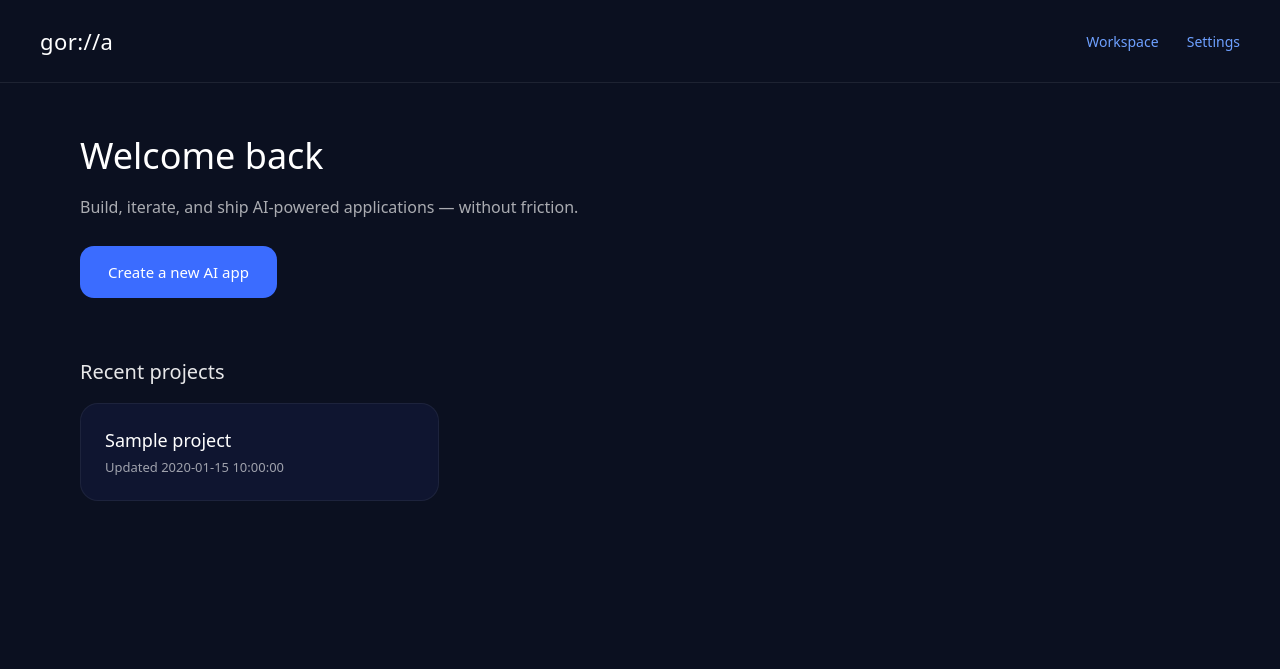
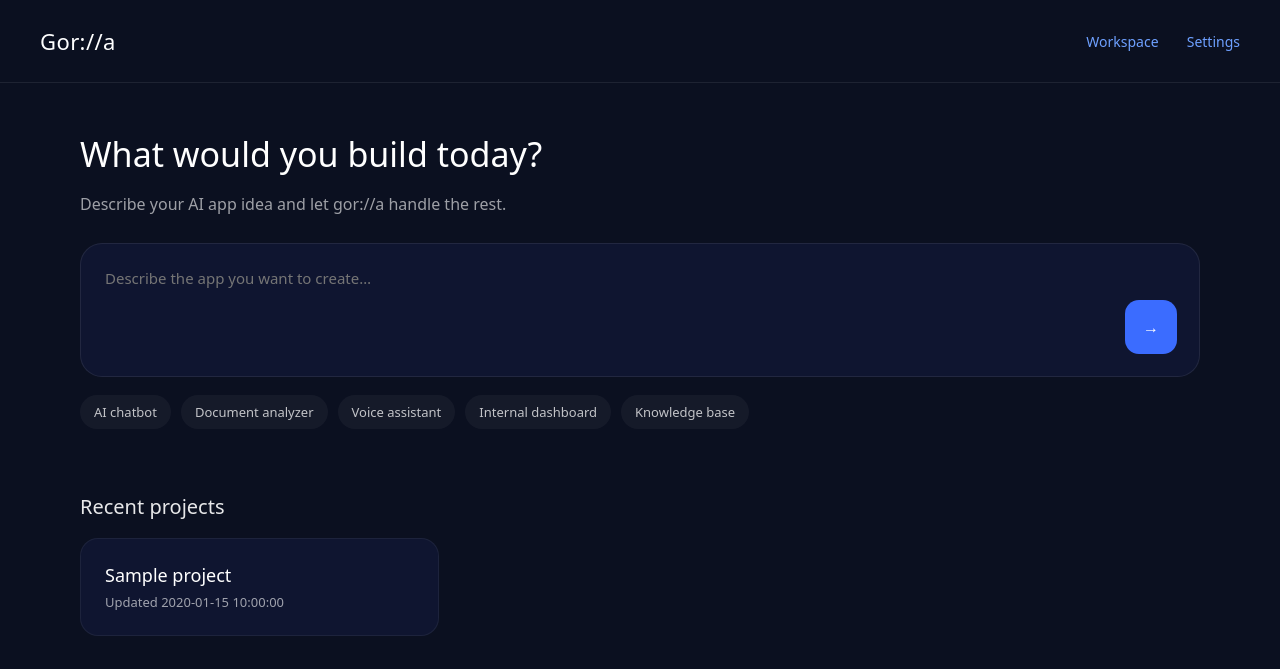
Before and after one commit to gorillabuilder-code/Gorilla-builder, a FastAPI app: template frontend/templates/dashboard/dashboard.html in a window 1280 px wide. Shown: the top 669 px of the page. Run offline with FastAPI, Linux system fonts and the light colour scheme; the template is opened without the code that fills it: most values are stand-ins (such as "Sample title", 1, 10 or a date in 2020); parts of the project's set-up code (start-up, migrations or seed data) failed here and were passed over; some web fonts are replaced.

Commit message:
Update dashboard.html

```diff
--- a/frontend/templates/dashboard/dashboard.html
+++ b/frontend/templates/dashboard/dashboard.html
@@ -52,31 +52,77 @@
       padding: 48px 40px;
     }
 
-    .hero {
-      margin-bottom: 48px;
+    /* ---------- BUILDER PROMPT ---------- */
+
+    .builder {
+      margin-bottom: 64px;
     }
 
-    .hero h1 {
-      font-size: 36px;
+    .builder h1 {
+      font-size: 34px;
       font-weight: 400;
       margin: 0 0 10px;
     }
 
-    .hero p {
+    .builder p {
       font-size: 16px;
-      opacity: 0.65;
+      opacity: 0.6;
       margin-bottom: 28px;
     }
 
-    .cta {
-      display: inline-block;
-      padding: 16px 28px;
+    .builder-box {
+      background: #0f1530;
+      border: 1px solid rgba(255,255,255,0.08);
+      border-radius: 22px;
+      padding: 22px;
+      display: flex;
+      gap: 16px;
+      align-items: flex-start;
+    }
+
+    .builder-box textarea {
+      flex: 1;
+      background: transparent;
+      border: none;
+      color: #fff;
+      font-size: 15px;
+      resize: none;
+      min-height: 88px;
+      outline: none;
+    }
+
+    .builder-box button {
       background: #3b6cff;
-      color: #fff;
+      border: none;
+      color: white;
       border-radius: 14px;
-      text-decoration: none;
-      font-size: 15px;
+      padding: 16px 18px;
+      cursor: pointer;
+      font-size: 16px;
+      align-self: flex-end;
     }
+
+    .ideas {
+      margin-top: 18px;
+      display: flex;
+      gap: 10px;
+      flex-wrap: wrap;
+    }
+
+    .idea {
+      padding: 8px 14px;
+      border-radius: 999px;
+      background: rgba(255,255,255,0.06);
+      font-size: 13px;
+      cursor: pointer;
+      opacity: 0.75;
+    }
+
+    .idea:hover {
+      opacity: 1;
+    }
+
+    /* ---------- PROJECTS ---------- */
 
     .section {
       margin-top: 60px;
@@ -130,7 +176,7 @@
 <body>
 
 <header>
-  <div class="logo">gor://a</div>
+  <div class="logo">Gor://a</div>
   <nav>
     <a href="/workspace">Workspace</a>
     <a href="/settings">Settings</a>
@@ -138,30 +184,46 @@
 </header>
 
 <main>
-  <section class="hero">
-    <h1>Welcome back{% if user %}, {{ user.email }}{% endif %}</h1>
-    <p>
-      Build, iterate, and ship AI-powered applications — without friction.
-    </p>
-    <a class="cta" href="/builder/new">Create a new AI app</a>
+
+  <!-- AI BUILDER PROMPT -->
+  <section class="builder">
+    <h1>What would you build today?</h1>
+    <p>Describe your AI app idea and let gor://a handle the rest.</p>
+
+    <form method="post" action="/projects/create">
+      <div class="builder-box">
+        <textarea name="name" placeholder="Describe the app you want to create…" required></textarea>
+        <button type="submit">→</button>
+      </div>
+    </form>
+
+    <div class="ideas">
+      <div class="idea">AI chatbot</div>
+      <div class="idea">Document analyzer</div>
+      <div class="idea">Voice assistant</div>
+      <div class="idea">Internal dashboard</div>
+      <div class="idea">Knowledge base</div>
+    </div>
   </section>
 
+  <!-- RECENT PROJECTS -->
   <section class="section">
     <h2>Recent projects</h2>
 
     <div class="projects">
       {% for project in projects %}
-        <div class="project" onclick="location.href='/projects/{{ project.id }}'">
+        <div class="project" onclick="location.href='/projects/{{ project.id }}/editor'">
           <h3>{{ project.name }}</h3>
           <p>Updated {{ project.updated_at }}</p>
         </div>
       {% else %}
         <div class="empty">
-          No projects yet. Create your first AI app.
+          No projects yet. Start by describing what you want to build.
         </div>
       {% endfor %}
     </div>
   </section>
+
 </main>
 
 </body>
```
